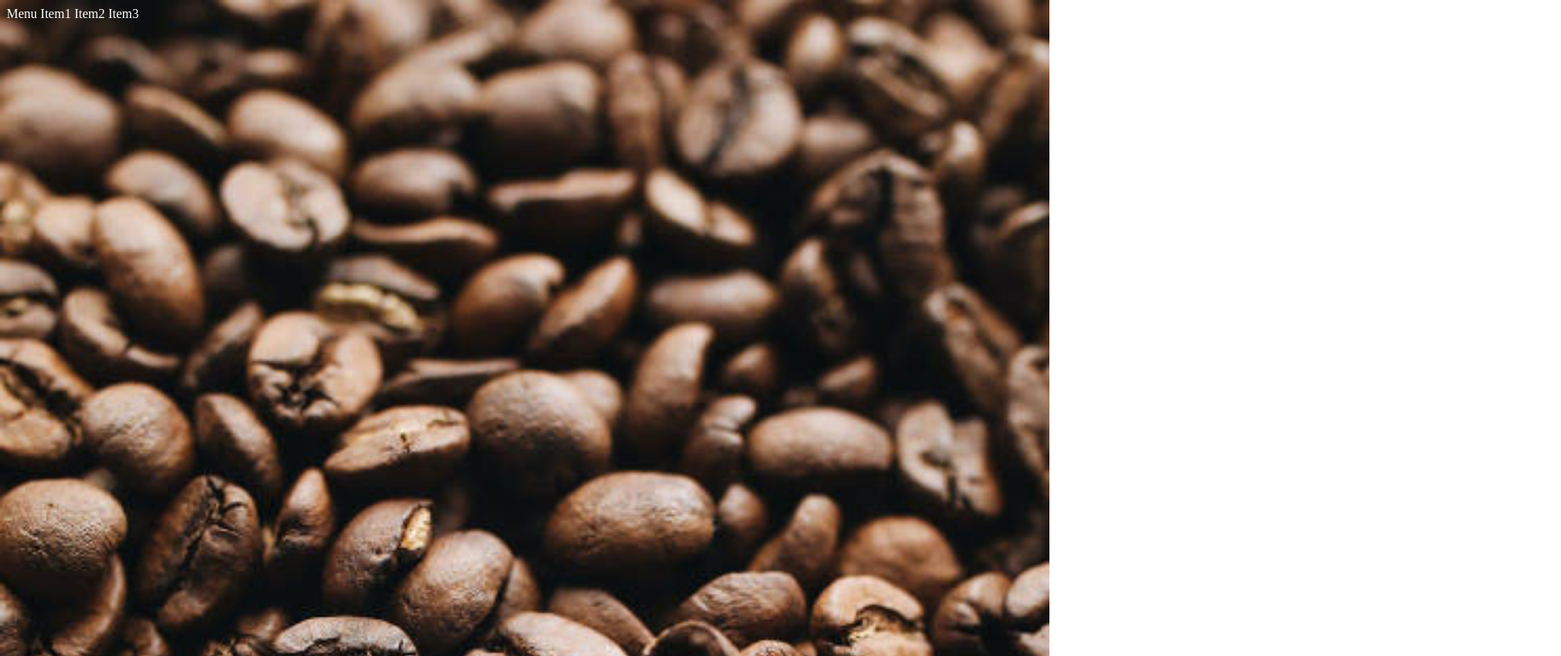
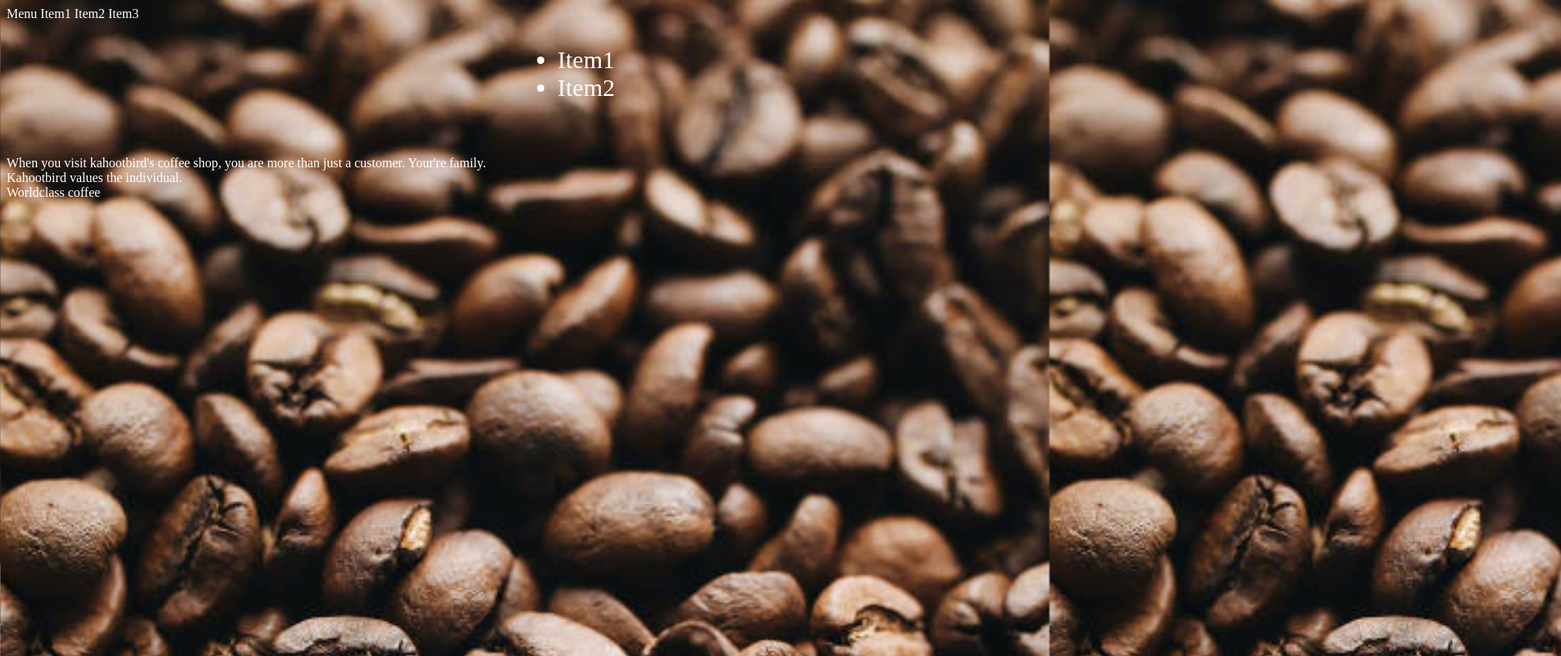
Before and after one commit to kahootbird/kahootbird-coffee-shop, a website: page public/index.html in a window 1280 px wide. Shown: the whole page at 82% size, 1904 px wide, since content can reach past the window. Drawn offline with Linux system fonts and the light colour scheme.

Commit message:
Basic menu changes

```diff
--- a/public/index.html
+++ b/public/index.html
@@ -1,6 +1,8 @@
 <!DOCTYPE html>
 <html lang="en" dir="ltr">
   <head>
+    <meta charset="UTF-8">
+    <meta name = "viewport" content = "width = device-width, initial-scale = 1.0, maximum-scale = 1.0, minimum-scale = 1.0, user-scalable = no, minimal-ui" />
     <style>
     </style>
     <link rel="stylesheet" href="style.css">
@@ -13,6 +15,18 @@
     Item1
     Item2
     Item3
+    <div class="menu">
+      <ul>
+        <li>Item1</li>
+        <li>Item2</li>
+</div>
 
+</br></br>
+When you visit kahootbird's coffee shop, you are more than just a customer. Your're family.
+</br>
+Kahootbird values the individual.
+
+</br>
+Worldclass coffee
   </body>
 </html>
--- a/public/style.css
+++ b/public/style.css
@@ -1,4 +1,3 @@
-
 body {
   background:  url("pexels_coffee_royaltyfree.jpeg");
   -webkit-background-size: cover;
@@ -7,3 +6,12 @@
   background-size: cover;
   color: white;
 }
+
+.menu
+{
+  position: relative;
+  left: 50%;
+  padding 100px;
+  display: flex;
+  font-size: 30px;
+}
```
Lines whose indentation alone changed are shown as unchanged.
